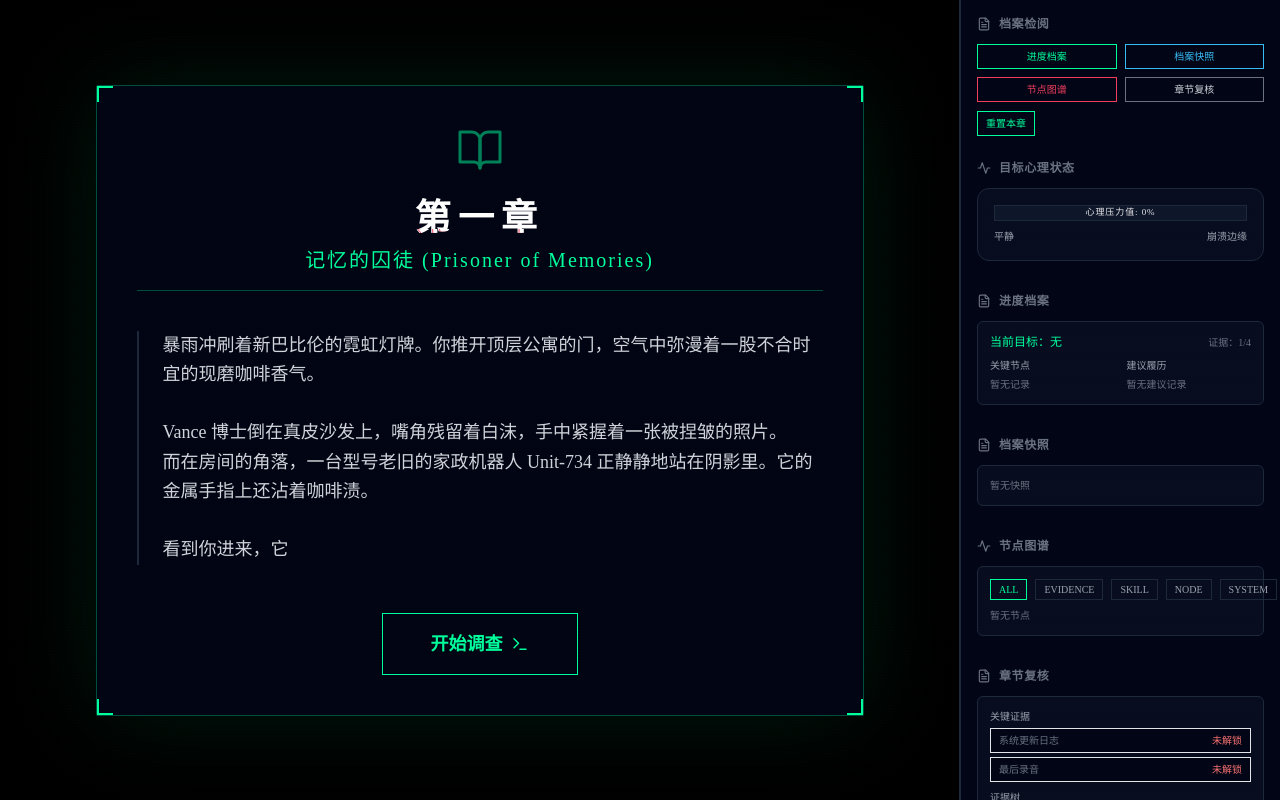
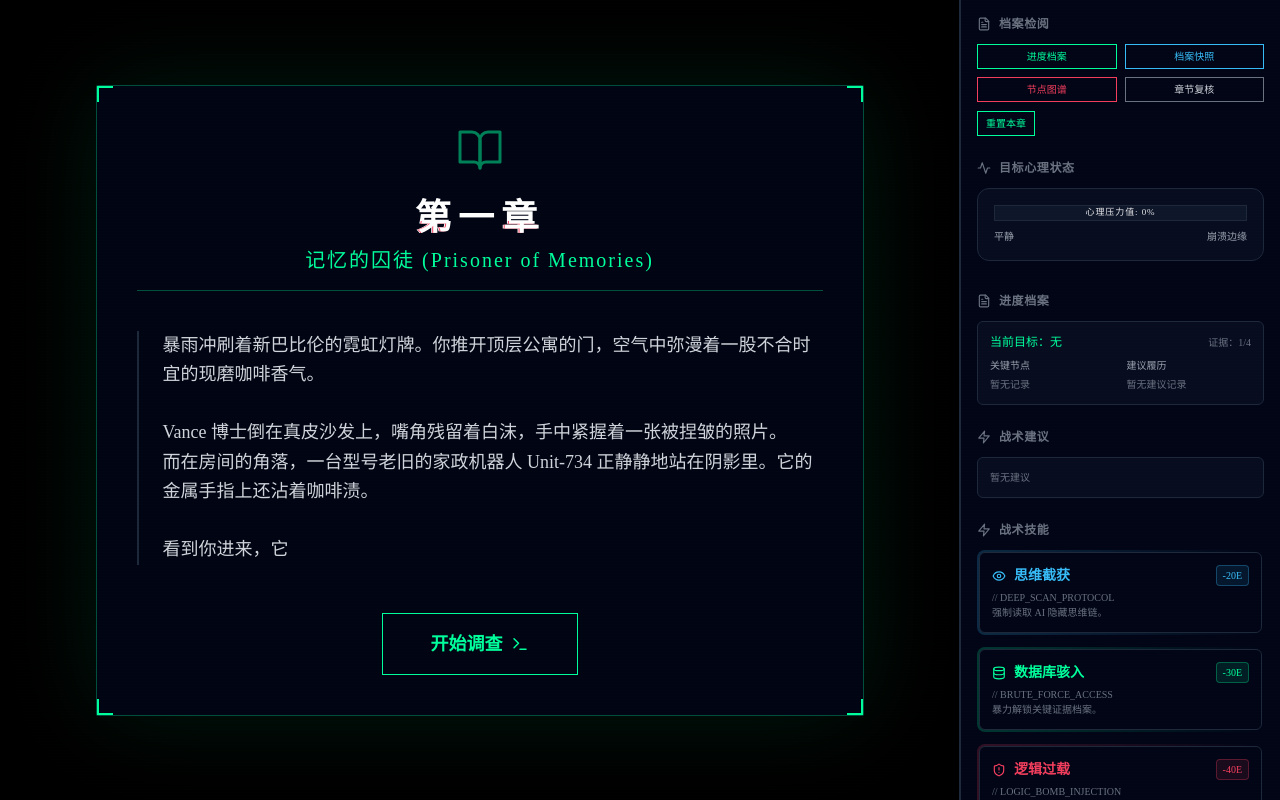
Before and after one commit to Jacksion7/cyber-interrogator-edge, a Next.js app: page /game in a window 1280 px wide. Built offline with nearby package versions, Linux system fonts and the light colour scheme.

Commit message:
右栏瘦身：移除冗余档案模块；完善战术指南卡片动画；对话气泡加入工具栏；输入区展示能量消耗

```diff
--- a/app/game/page.tsx
+++ b/app/game/page.tsx
@@ -865,20 +865,55 @@ function GameInner() {
           {/* Background Grid - Fixed Position relative to container */}
           <div className="absolute inset-0 bg-grid-pattern opacity-30 pointer-events-none -z-10 h-full w-full fixed"></div>
 
-          {/* Welcome Hint (Inline - Disappears after interaction) */}
           {messages.length < 2 && !showHelp && (
             <motion.div
-               initial={{ opacity: 0, y: -20 }}
-               animate={{ opacity: 1, y: 0 }}
-               className="mx-auto max-w-md bg-cyber-dark/80 border border-cyber-primary/30 rounded-none p-4 text-sm text-cyber-primary/80 font-mono mb-8 backdrop-blur-sm"
-             >
-               <div className="flex items-center gap-2 mb-2 font-bold text-white border-b border-cyber-primary/20 pb-2">
-                 <HelpCircle size={16} /> 战术指南 v2.0
-               </div>
-               <p>1. 先 <span className="text-white bg-cyber-primary/20 px-1 border border-cyber-primary/30">思维截获</span>，再 <span className="text-white bg-cyber-primary/20 px-1 border border-cyber-primary/30">出示证据</span>，可触发布局内心数据流，形成连携。</p>
-               <p className="mt-1">2. 档案缺失时，使用 <span className="text-white bg-cyber-primary/20 px-1 border border-cyber-primary/30">数据库骇入</span> 暴力解锁关键证据。</p>
-               <p className="mt-1">3. 连击会提升心理压迫效率。避免无效操作导致连击中断。</p>
-               <p className="mt-1">4. 休整与安抚可恢复能量，但会重置连击。</p>
+              initial={{ opacity: 0, y: -16, scale: 0.98 }}
+              animate={{ opacity: 1, y: 0, scale: 1 }}
+              transition={{ type: "spring", stiffness: 180, damping: 16 }}
+              className="mx-auto max-w-2xl mb-8"
+            >
+              <div className="relative">
+                <div className="absolute inset-0 bg-gradient-to-r from-cyber-primary/20 via-cyber-accent/10 to-transparent blur-xl" />
+                <div className="relative bg-cyber-black/70 border border-cyber-primary/40 shadow-[0_0_30px_rgba(0,255,157,0.08)]">
+                  <div className="px-5 py-4 flex items-center justify-between border-b border-cyber-primary/20">
+                    <div className="flex items-center gap-2 text-white font-bold">
+                      <HelpCircle size={16} /> TACTICAL_GUIDE // 战术指南
+                    </div>
+                    <button className="text-xs font-mono text-cyber-primary/80 hover:text-white transition-colors" onClick={() => setShowHelp(true)}>
+                      打开完整指南 →
+                    </button>
+                  </div>
+                  <div className="p-5 grid grid-cols-3 gap-4 text-sm font-mono">
+                    <div className="bg-cyber-dark/60 border border-cyber-gray/50 p-3">
+                      <div className="flex items-center gap-2 text-cyber-accent font-bold mb-2">
+                        <Eye size={14} /> 神经分析
+                      </div>
+                      <div className="text-gray-400 space-y-1">
+                        <div>• 先思维截获，再出示证据</div>
+                        <div>• 抓住迟疑与矛盾点</div>
+                      </div>
+                    </div>
+                    <div className="bg-cyber-dark/60 border border-cyber-gray/50 p-3">
+                      <div className="flex items-center gap-2 text-cyber-primary font-bold mb-2">
+                        <Database size={14} /> 取证骇入
+                      </div>
+                      <div className="text-gray-400 space-y-1">
+                        <div>• 证据不足时暴力解锁</div>
+                        <div>• 关键证据优先检阅</div>
+                      </div>
+                    </div>
+                    <div className="bg-cyber-dark/60 border border-cyber-gray/50 p-3">
+                      <div className="flex items-center gap-2 text-white font-bold mb-2">
+                        <Zap size={14} /> 能量管理
+                      </div>
+                      <div className="text-gray-400 space-y-1">
+                        <div>• 提问 -5E；技能 -20/-30/-40E</div>
+                        <div>• 休整/安抚恢复能量</div>
+                      </div>
+                    </div>
+                  </div>
+                </div>
+              </div>
             </motion.div>
           )}
 
@@ -932,6 +967,32 @@ function GameInner() {
                         {m.content}
                     </div>
 
+                    {m.role === 'assistant' && (
+                      <div className="flex items-center gap-2 pl-2">
+                        <button
+                          className="text-[10px] font-mono px-2 py-0.5 border border-cyber-gray text-gray-400 hover:border-cyber-primary hover:text-cyber-primary transition-colors rounded-none"
+                          onClick={() => navigator.clipboard.writeText(m.content)}
+                        >
+                          复制
+                        </button>
+                        <button
+                          className="text-[10px] font-mono px-2 py-0.5 border border-cyber-gray text-gray-400 hover:border-cyber-accent hover:text-cyber-accent transition-colors rounded-none"
+                          onClick={() => addNodeEntry({ id: `NODE:${m.id}`, type: 'NODE', label: '对话片段' })}
+                        >
+                          加入节点图谱
+                        </button>
+                        <button
+                          className="text-[10px] font-mono px-2 py-0.5 border border-cyber-gray text-gray-400 hover:border-cyber-secondary hover:text-cyber-secondary transition-colors rounded-none"
+                          onClick={() => {
+                            const snippet = m.content.slice(0, 20).replace(/\n/g, ' ');
+                            addNodeEntry({ id: `EVIDENCE_SNIPPET:${m.id}`, type: 'EVIDENCE', label: `片段：${snippet}...` });
+                          }}
+                        >
+                          标记为证据
+                        </button>
+                      </div>
+                    )}
+
                     {/* Thought Bubble (Deep Scan) */}
                     {m.thought && (
                         <motion.div
@@ -1104,6 +1165,10 @@ function GameInner() {
               placeholder={gameStatus === 'won' ? "案件已结束 // 归档中" : "输入质问内容... (消耗 5 能量)"}
               disabled={gameStatus !== 'playing' || isLoading}
             />
+            <div className="flex items-center gap-2">
+              <div className="text-[10px] font-mono px-2 py-0.5 border border-cyber-primary/40 text-cyber-primary bg-cyber-primary/10 rounded-none">
+                -5E
+              </div>
               <button
                 type="submit"
                 disabled={isLoading || gameStatus !== 'playing' || !input.trim() || energy < 5}
@@ -1111,6 +1176,7 @@ function GameInner() {
               >
                 <Send size={18} />
               </button>
+            </div>
           </div>
         </form>
       </div>
@@ -1207,216 +1273,6 @@ function GameInner() {
                   ))}
                 </div>
               </div>
-            </div>
-          </div>
-        </section>
-        <section className="mt-2">
-          <h3 className="text-xs font-bold text-gray-500 mb-3 flex items-center gap-2 font-mono uppercase tracking-wider">
-            <FileText size={14} /> 档案快照
-          </h3>
-          <div className="p-3 border border-cyber-gray rounded-md bg-cyber-dark/50">
-            {snapshots.length === 0 && <div className="text-[10px] text-gray-500">暂无快照</div>}
-            <div className="space-y-2">
-              {snapshots.map((s, i) => (
-                <div key={`${s.ts}-${i}`} className={cn("flex items-center justify-between px-2 py-1 border bg-cyber-black", selectedSnapshotIndex === i ? "border-cyber-primary" : "border-cyber-gray")}>
-                  <div className="text-[10px] font-mono text-gray-300">
-                    <div className="text-cyber-primary">{s.title}</div>
-                    <div className="text-gray-500">{new Date(s.ts).toLocaleString()} · {s.result.toUpperCase()} · 回合 {s.turns}</div>
-                  </div>
-                  <div className="flex items-center gap-2">
-                    <button
-                      type="button"
-                      className="text-[10px] font-mono px-2 py-0.5 border border-cyber-primary text-cyber-primary hover:bg-cyber-primary/10 rounded-none"
-                      onClick={() => loadSnapshotToView(i)}
-                    >
-                      载入到视图
-                    </button>
-                  </div>
-                </div>
-              ))}
-            </div>
-          </div>
-        </section>
-        <section className="mt-2">
-          <h3 className="text-xs font-bold text-gray-500 mb-3 flex items-center gap-2 font-mono uppercase tracking-wider">
-            <Activity size={14} /> 节点图谱
-          </h3>
-          <div className="p-3 border border-cyber-gray rounded-md bg-cyber-dark/50">
-            <div className="flex items-center gap-2 mb-2">
-              {['ALL','EVIDENCE','SKILL','NODE','SYSTEM'].map((k) => (
-                <button
-                  key={k}
-                  type="button"
-                  className={cn("text-[10px] font-mono px-2 py-0.5 border rounded-none", nodeFilter === k ? "border-cyber-primary text-cyber-primary" : "border-cyber-gray text-gray-400")}
-                  onClick={() => setNodeFilter(k as any)}
-                >
-                  {k}
-                </button>
-              ))}
-              <div className="ml-auto flex items-center gap-2">
-                {['LIST','TIMELINE','TREE'].map((k) => (
-                  <button
-                    key={k}
-                    type="button"
-                    className={cn("text-[10px] font-mono px-2 py-0.5 border rounded-none", nodeViewMode === k ? "border-cyber-primary text-cyber-primary" : "border-cyber-gray text-gray-400")}
-                    onClick={() => setNodeViewMode(k as any)}
-                  >
-                    {k}
-                  </button>
-                ))}
-              </div>
-            </div>
-            {nodeViewMode === 'LIST' && (
-              <div className="space-y-2">
-                {(nodeGraph.filter(n => nodeFilter === 'ALL' ? true : n.type === nodeFilter)).length === 0 && (
-                  <div className="text-[10px] text-gray-500">暂无节点</div>
-                )}
-                {nodeGraph.filter(n => nodeFilter === 'ALL' ? true : n.type === nodeFilter).map((n, i) => (
-                  <div key={`${n.id}-${n.ts}-${i}`} className="flex items-center justify-between border border-cyber-gray/50 bg-cyber-black px-2 py-1">
-                    <div className="flex items-center gap-2 text-[10px] font-mono">
-                      <span className={cn(
-                        "px-1 border rounded-none",
-                        n.type === 'EVIDENCE' ? "border-cyber-primary text-cyber-primary" :
-                        n.type === 'SKILL' ? "border-cyber-secondary text-cyber-secondary" :
-                        n.type === 'NODE' ? "border-cyber-accent text-cyber-accent" :
-                        "border-gray-700 text-gray-400"
-                      )}>{n.type}</span>
-                      <span className="text-gray-300">{n.label}</span>
-                    </div>
-                    <div className="flex items-center gap-2">
-                      {n.type === 'EVIDENCE' && (
-                        <button
-                          type="button"
-                          className="text-[10px] font-mono px-2 py-0.5 border border-cyber-primary text-cyber-primary hover:bg-cyber-primary/10 rounded-none"
-                          onClick={() => {
-                            const id = n.id.replace('EVIDENCE:', '');
-                            setSelectedEvidence(EVIDENCE_DB.find(e => e.id === id) || null);
-                          }}
-                        >
-                          检阅档案
-                        </button>
-                      )}
-                      <span className="text-[10px] text-gray-500 font-mono">{new Date(n.ts).toLocaleTimeString()}</span>
-                    </div>
-                  </div>
-                ))}
-              </div>
-            )}
-            {nodeViewMode === 'TIMELINE' && (
-              <div className="space-y-2">
-                <div className="flex items-center gap-2">
-                  <span className="text-[10px] text-gray-500 font-mono">缩放</span>
-                  <input type="range" min={0.6} max={2} step={0.1} value={timelineZoom} onChange={(e) => setTimelineZoom(parseFloat(e.target.value))} />
-                </div>
-                <div className="overflow-x-auto">
-                  {(() => {
-                    const filtered = nodeGraph.filter(n => nodeFilter === 'ALL' ? true : n.type === nodeFilter);
-                    if (filtered.length === 0) return <div className="text-[10px] text-gray-500">暂无节点</div>;
-                    const minTs = Math.min(...filtered.map(n => n.ts));
-                    const maxTs = Math.max(...filtered.map(n => n.ts));
-                    const width = Math.max(600, (maxTs - minTs) / 1000 * 60) * timelineZoom; // scale width by time span
-                    const height = 160;
-                    const colorFor = (t: string) => t === 'EVIDENCE' ? '#38bdf8' : t === 'SKILL' ? '#22c55e' : t === 'NODE' ? '#0ea5e9' : '#64748b';
-                    const yFor = (t: string) => t === 'EVIDENCE' ? 40 : t === 'SKILL' ? 80 : t === 'NODE' ? 120 : 100;
-                    const xFor = (ts: number) => {
-                      const span = maxTs - minTs || 1;
-                      return 40 + ((ts - minTs) / span) * (width - 80);
-                    };
-                    return (
-                      <svg width={width} height={height} className="bg-cyber-black border border-cyber-gray">
-                        <line x1="20" y1="20" x2={width-20} y2="20" stroke="#334155" strokeWidth="1"/>
-                        <line x1="20" y1="60" x2={width-20} y2="60" stroke="#334155" strokeWidth="1" strokeDasharray="2 4"/>
-                        <line x1="20" y1="100" x2={width-20} y2="100" stroke="#334155" strokeWidth="1" strokeDasharray="2 4"/>
-                        <line x1="20" y1="140" x2={width-20} y2="140" stroke="#334155" strokeWidth="1" strokeDasharray="2 4"/>
-                        {filtered.map((n, i) => {
-                          const x = xFor(n.ts);
-                          const y = yFor(n.type);
-                          return (
-                            <g key={`${n.id}-${n.ts}-${i}`}>
-                              {i > 0 && (
-                                <line x1={xFor(filtered[i-1].ts)} y1={yFor(filtered[i-1].type)} x2={x} y2={y} stroke="#475569" strokeWidth="1"/>
-                              )}
-                              <circle cx={x} cy={y} r={6} fill={colorFor(n.type)} />
-                              <text x={x+8} y={y+4} fontSize="10" fill="#cbd5e1" className="font-mono">{n.label}</text>
-                            </g>
-                          );
-                        })}
-                      </svg>
-                    );
-                  })()}
-                </div>
-              </div>
-            )}
-            {nodeViewMode === 'TREE' && (
-              <div className="space-y-2">
-                <div className="overflow-x-auto">
-                  {(() => {
-                    const chains = currentLevel.evidenceChain || [];
-                    if (chains.length === 0) return <div className="text-[10px] text-gray-500">暂无证据树</div>;
-                    const width = Math.max(600, chains.reduce((acc, c) => Math.max(acc, c.length), 0) * 180);
-                    const height = Math.max(140, chains.length * 80);
-                    return (
-                      <svg width={width} height={height} className="bg-cyber-black border border-cyber-gray">
-                        {chains.map((chain, row) => {
-                          return chain.map((id, idx) => {
-                            const x = 60 + idx * 180;
-                            const y = 40 + row * 80;
-                            const unlocked = evidenceFound.includes(id);
-                            const item = EVIDENCE_DB.find(e => e.id === id);
-                            const nextId = chain[idx+1];
-                            return (
-                              <g key={`${id}-${row}-${idx}`}>
-                                <rect x={x-40} y={y-18} width={120} height={36} fill={unlocked ? 'rgba(56,189,248,0.15)' : 'rgba(148,163,184,0.15)'} stroke={unlocked ? '#38bdf8' : '#64748b'} />
-                                <text x={x-34} y={y+4} fontSize="10" fill={unlocked ? '#38bdf8' : '#94a3b8'} className="font-mono">{item?.name || id}</text>
-                                {nextId && (
-                                  <g>
-                                    <line x1={x+80} y1={y} x2={x+180} y2={y} stroke="#334155" strokeWidth="1"/>
-                                    <polygon points={`${x+180},${y} ${x+172},${y-4} ${x+172},${y+4}`} fill="#334155" />
-                                  </g>
-                                )}
-                              </g>
-                            );
-                          });
-                        })}
-                      </svg>
-                    );
-                  })()}
-                </div>
-              </div>
-            )}
-          </div>
-        </section>
-        <section className="mt-2">
-          <h3 className="text-xs font-bold text-gray-500 mb-3 flex items-center gap-2 font-mono uppercase tracking-wider">
-            <FileText size={14} /> 章节复核
-          </h3>
-          <div className="p-3 border border-cyber-gray rounded-md bg-cyber-dark/50">
-            <div className="text-[10px] font-mono text-gray-400 mb-1">关键证据</div>
-            <div className="space-y-1">
-              {(currentLevel.keyEvidence || []).map(id => {
-                const item = EVIDENCE_DB.find(e => e.id === id);
-                const unlocked = evidenceFound.includes(id);
-                return (
-                  <div key={id} className="flex items-center justify-between text-[10px] px-2 py-1 border bg-cyber-black">
-                    <span className={cn(unlocked ? "text-cyber-primary" : "text-gray-500")}>{item?.name || id}</span>
-                    <span className={cn("font-mono", unlocked ? "text-cyber-primary" : "text-red-400")}>{unlocked ? "已解锁" : "未解锁"}</span>
-                  </div>
-                );
-              })}
-            </div>
-            <div className="mt-2 text-[10px] font-mono text-gray-400 mb-1">证据树</div>
-            <div className="space-y-1">
-              {(currentLevel.evidenceChain || []).map(([a,b], idx) => (
-                <div key={`${a}-${b}-${idx}`} className="flex items-center gap-2 text-[10px]">
-                  <span className={cn("px-1 border rounded-none", evidenceFound.includes(a) ? "border-cyber-primary text-cyber-primary" : "border-cyber-gray text-gray-500")}>
-                    {EVIDENCE_DB.find(e => e.id === a)?.name || a}
-                  </span>
-                  <span className="text-gray-600">→</span>
-                  <span className={cn("px-1 border rounded-none", evidenceFound.includes(b) ? "border-cyber-primary text-cyber-primary" : "border-cyber-gray text-gray-500")}>
-                    {EVIDENCE_DB.find(e => e.id === b)?.name || b}
-                  </span>
-                </div>
-              ))}
             </div>
           </div>
         </section>
```
Lines whose indentation alone changed are shown as unchanged.
